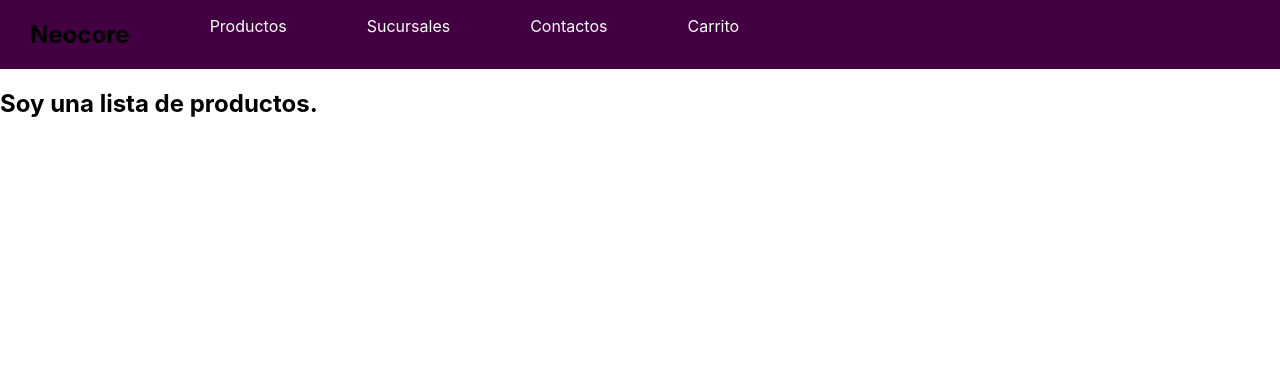
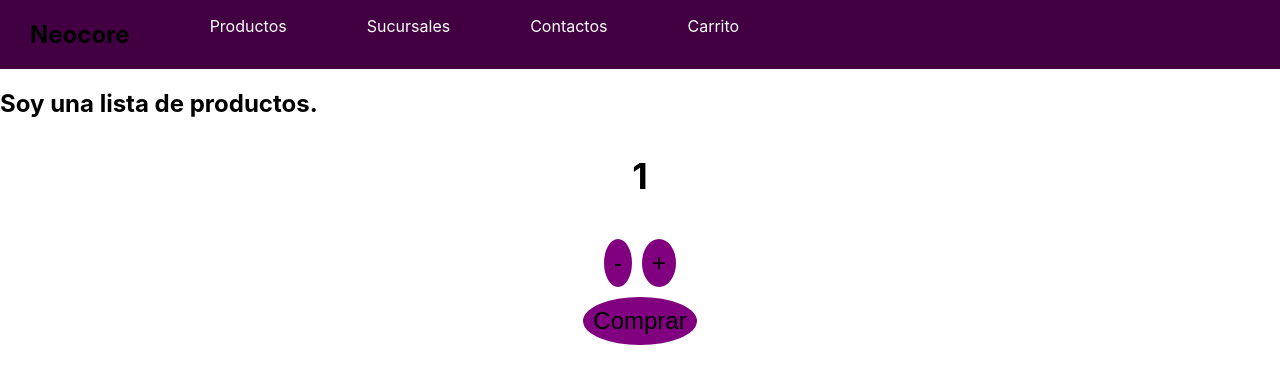
Before and after one commit to MathiasCorderi/NeoCore-Corderi, a React (Create React App) app: page / in a window 1280 px wide. Shown: the top 384 px of the page. Built offline with nearby package versions, Linux system fonts and the light colour scheme.

Commit message:
desafio 4

```diff
--- a/src/App.js
+++ b/src/App.js
@@ -2,11 +2,18 @@ import React from 'react';
 import NavBar from './components/NavBar';
 import './App.css';
 import ItemListContainer from './components/ItemListContainer';
+import ItemCount from './components/itemCount';
 
 function App() {
+
+  const onAdd = (count) => {
+    console.log(count)
+  }
+
   return  <div>
     <NavBar />
     <ItemListContainer />
+    <ItemCount stock={5} initial={1} onAdd={onAdd} />
     </div>;
 
 }
--- /dev/null
+++ b/src/components/itemCount.js
@@ -0,0 +1,46 @@
+import React from 'react';
+import './styles/itemCount.css'
+
+const {useState} = React;
+
+
+
+const itemCount = ({stock , initial, onAdd}) => {
+    const[count, setCount] = useState(initial);
+
+
+   const sumar = () => {
+       if (count < stock) {
+           setCount(count + 1)
+       }
+   }
+
+   const restar = () => {
+       if (count > 1) {
+           setCount(count - 1)
+       }
+   }
+
+   const confirmar =() => {
+       if (stock > 0) {
+           onAdd(count)
+       }
+   }
+
+    return (
+
+        <div className='itemCount'>
+
+            <h3>{count}</h3>
+            <div className='counterButtons'>
+                <button onClick={restar} >-</button>
+                <button onClick={sumar}>+</button>
+                <br />
+                <button onClick={confirmar}>Comprar</button>
+            </div>
+
+        </div>
+    );
+}
+
+export default itemCount;
--- /dev/null
+++ b/src/components/styles/itemCount.css
@@ -0,0 +1,18 @@
+h3 {
+   font-size: 36px;
+   text-align: center;
+}
+
+.counterButtons {
+    text-align: center;
+}
+
+.counterButtons button {
+    padding: 10px;
+    margin: 5px;
+    background-color: purple;
+    border-radius: 50%;
+    border: none;
+    font-size: 24px;
+
+}
```
